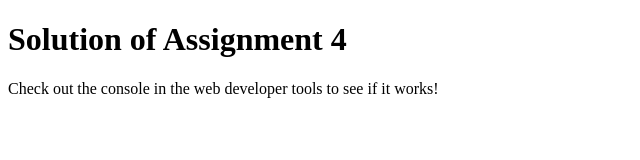
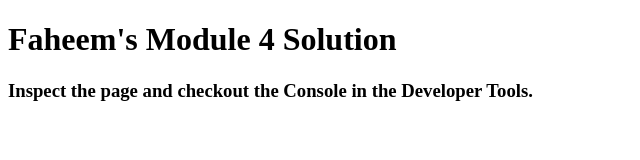
Before and after one commit to Soumya120/module4, a plain HTML site: page mod4_solution/index.html in a window 1280 px wide. Shown: the whole page, without its empty margins (0-640 px from the left). Drawn offline with Linux system fonts and the light colour scheme.

Commit message:
Update index.html

```diff
--- a/mod4_solution/index.html
+++ b/mod4_solution/index.html
@@ -1,17 +1,17 @@
 <!DOCTYPE html>
 <html>
-
 <head>
-    <meta charset="utf-8">
-    <title>Assignment Solution for Module 4</title>
-    <script src="SpeakHello.js"></script>
-    <script src="SpeakGoodBye.js"></script>
-    <script src="script.js"></script>
+  <meta charset="utf-8">
+  <title>Module 4 Solution</title>
+  <script>
+    var names = [];
+  </script>
+  <script src="SpeakHello.js"></script>
+  <script src="SpeakGoodBye.js"></script>
+  <script src="script.js"></script>
 </head>
-
 <body>
-    <h1>Solution of Assignment 4</h1>
-    <p>Check out the console in the web developer tools to see if it works!</p>
+  <h1>Faheem's Module 4 Solution</h1>
+  <h3>Inspect the page and checkout the Console in the Developer Tools.</h3>
 </body>
-
 </html>
```
